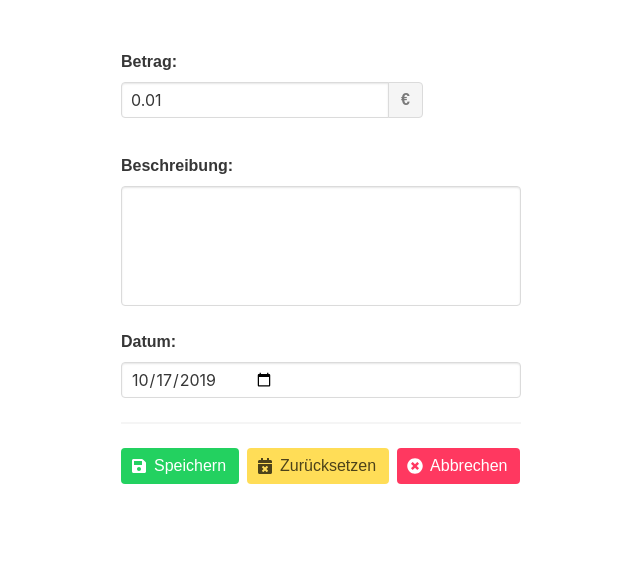
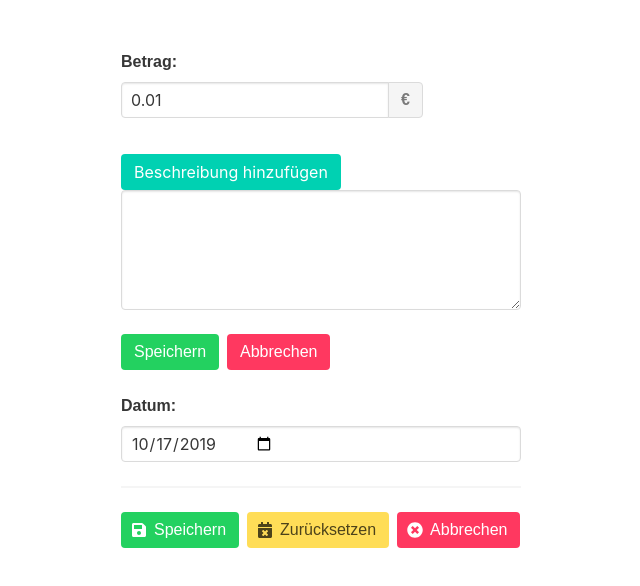
Before and after one commit to Layxe/ExpenseManager, an Electron app: page addPanel.html in a window 800 px wide. Shown: the whole page, without its empty margins (79-719 px from the left). Drawn offline with nearby package versions, Linux system fonts and the light colour scheme.

Commit message:
centered main page, added description button

```diff
--- a/addPanel.html
+++ b/addPanel.html
@@ -5,6 +5,11 @@
     <script defer src="https://use.fontawesome.com/releases/v5.3.1/js/all.js"></script>
     <link rel="stylesheet" type="text/css" href="https://cdnjs.cloudflare.com/ajax/libs/bulma/0.7.5/css/bulma.min.css">
     <link rel="stylesheet" type="text/css" href="style.css">
+    <style>
+      body {
+        height: auto;
+      }
+    </style>
     <title>Hello World!</title>
   </head>
   <body>
@@ -23,8 +28,16 @@
 
       <br>
 
-      <label for="desc" class="label">Beschreibung: </label>
-      <textarea name="desc" class="textarea has-fixed-size"></textarea>
+      <button class="button is-primary">Beschreibung hinzufügen</button>
+      <br>
+      <div id="description">
+        <textarea class="textarea" resize></textarea>
+        <br>
+        <div class="buttons">
+          <a href="#" class="button is-success">Speichern</a>
+          <a href="#" class="button is-danger">Abbrechen</a>
+        </div>
+      </div>
       <br>
 
       <label for="date" class="label">Datum: </label>
@@ -53,24 +66,6 @@
     </div>
     </form>
 
-    <script>
-
-      function formatDate(date) {
-        var d = new Date(date),
-            month = '' + (d.getMonth() + 1),
-            day = '' + d.getDate(),
-            year = d.getFullYear();
-
-        if (month.length < 2)
-            month = '0' + month;
-        if (day.length < 2)
-            day = '0' + day;
-
-        return [year, month, day].join('-');
-    }
-
-      document.getElementById('date-picker').value = formatDate(new Date());
-    </script>
-
+    <script src="addPanel.js"></script>
   </body>
 </html>
--- /dev/null
+++ b/addPanel.js
@@ -0,0 +1,23 @@
+function formatDate(date) {
+  var d = new Date(date),
+      month = '' + (d.getMonth() + 1),
+      day = '' + d.getDate(),
+      year = d.getFullYear();
+
+  if (month.length < 2)
+      month = '0' + month;
+  if (day.length < 2)
+      day = '0' + day;
+
+  return [year, month, day].join('-');
+}
+
+document.getElementById('date-picker').value = formatDate(new Date());
+
+let desc = document.getElementById('description')
+
+function hide() {
+
+  desc.style.height = '0px'
+
+}
--- a/style.css
+++ b/style.css
@@ -1,6 +1,6 @@
 html, body {
     margin: 0;
-    height: 95%;
+    height: 100%;
     font-family: Arial, Helvetica, sans-serif;
 }
 
@@ -12,7 +12,9 @@ html, body {
 }
 
 .panel > div {
-    margin: 20% auto;
+    margin-top: calc(50vh - 17.5vw);
+    margin-left: auto;
+    margin-right: auto;
     width: 90%;
     transition: 200ms linear all;
     border-radius: 10px;
@@ -35,6 +37,7 @@ h1 {
 }
 
 form {
+    height: auto;
     width: 400px;
     display: block;
     margin: 50px auto;
@@ -53,3 +56,7 @@ a {
 a:active {
     color: black;
 }
+
+#description {
+    overflow: hidden;
+}
```
Also changed, not shown: 1 other file.
